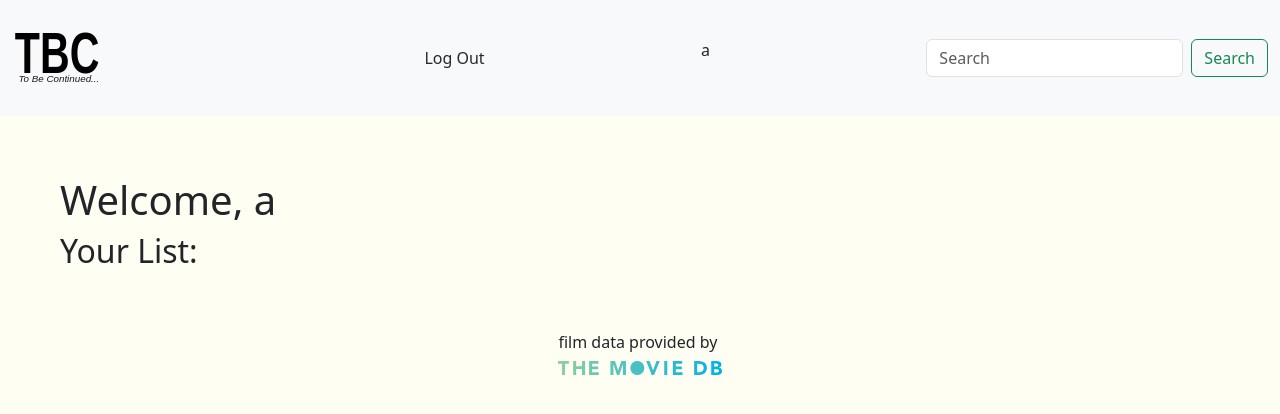
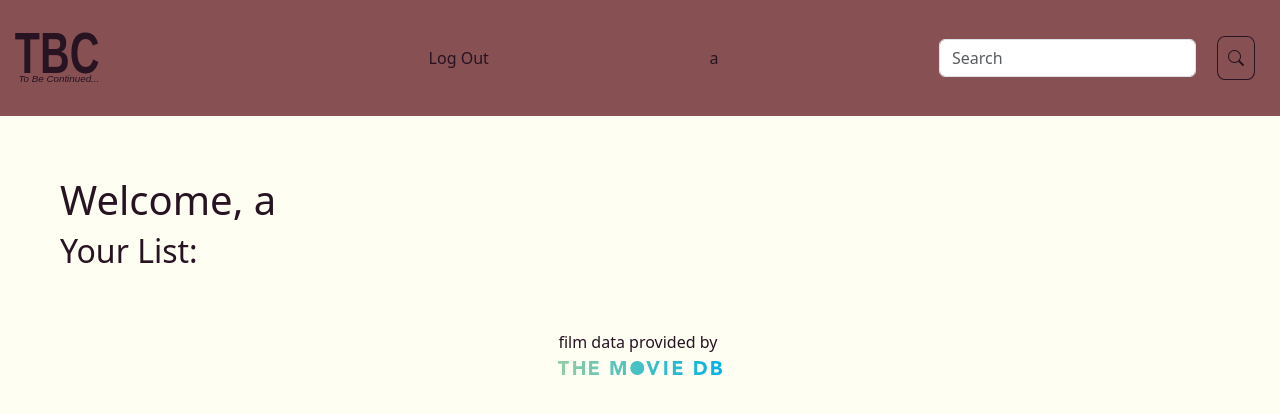
Before and after one commit to ragnarockerbunny/tobecontinued_app, a Flask app: page / in a window 1280 px wide. Shown: the top 414 px of the page. Run offline with Flask 3, Linux system fonts and the light colour scheme; a user stored in the database is signed in.

Commit message:
Adjust CSS

```diff
--- a/static/style.css
+++ b/static/style.css
@@ -1,16 +1,16 @@
 :root{
-    --primary-dark: #2B061E;
+    --primary-dark: #11040D;
     --primary-light: #875053;
-    --grey-dark: #292929;
-    --grey-light: #919191;
+    --grey-dark: #271321;
+    --grey-light: #403A45;
     --main-light: #FFFEF3;
 }
 
-body{
+.bg-secondary-light{
     background-color: var(--main-light);
 }
 
-nav{
+.bg-primary-light{
     background-color: var(--primary-light);
 }
 
@@ -20,6 +20,24 @@ a{
 }
 a:hover{
     color: var(--grey-light);
+}
+
+span, i, div, p, h1, h2, h3, h4{
+    color: var(--grey-dark);
+}
+
+button i{
+    border: 1px solid var(--grey-dark);
+    box-sizing: border-box;
+    padding : 10px;
+    border-radius: 20%;
+}
+
+button i:hover{
+    border: 1px solid var(--grey-dark);
+    background-color: var(--grey-dark);
+    color: var(--main-light);
+    border-radius: 20%;
 }
 
 .centered{
@@ -44,4 +62,5 @@ a:hover{
     display: inline-block;
     width: 50%;
     height: auto;
+    color: var(--primary-dark)
 }
--- a/templates/home.html
+++ b/templates/home.html
@@ -9,7 +9,7 @@
     <div class = "margined">
         <form action = "/remove" method = "post">
             <input type = "hidden" name = "film_id" value = "{{item['film_id']}}">
-            <button type = "submit" class="btn btn-danger"><i class="bi bi-trash-fill"></i></button>
+            <button type = "submit" class="btn"><i class="bi bi-trash-fill"></i></button>
             <span class = "watchlist_item">{{item["name"]}}</span>
         </form>
     </div>
--- a/templates/layout.html
+++ b/templates/layout.html
@@ -11,13 +11,13 @@
         <!--Include CSS-->
         <link href="static/style.css" rel = "stylesheet">
     </head>
-    <body>
-        <nav class="navbar navbar-expand-lg bg-body-tertiary">
+    <body class = "bg-secondary-light">
+        <nav class="navbar navbar-expand-lg bg-primary-light">
             <div class="container-fluid">
               <a class="navbar-brand" href="/"><img id = "tbc_logo" src="/static/tbc_logo.svg"></a>
               {% if session["username"]%}
                 <a href = "/logout">Log Out</a>
-                <p class = "centered">{{session["username"]}}</p>
+                <span class = "centered">{{session["username"]}}</span>
               {% else %}
                 <a href = "/register">Register</a>
                 <a href = "/login">Log In</a>
@@ -26,7 +26,7 @@
               <div id="navbarSupportedContent">
                 <form class="d-flex" role="search" action = "/search" method = "post">
                   <input class="form-control me-2" type="search" placeholder="Search" aria-label="Search" name = "query">
-                  <button class="btn btn-outline-success" type="submit">Search</button>
+                  <button class="btn" type="submit"><i class="bi bi-search"></i></button>
 
                 </form>
               </div>
```
Also changed, not shown: data.db, static/tbc_logo.svg, 1 other file.
